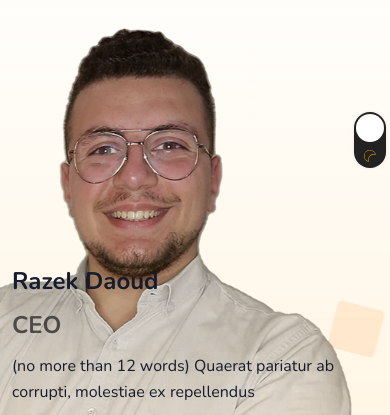
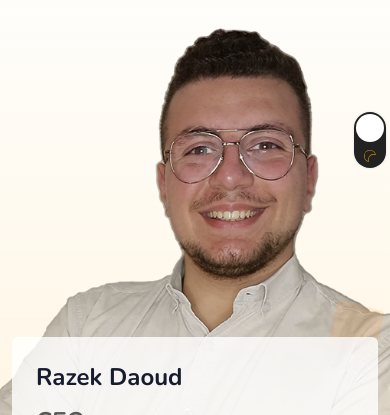
Before and after one commit to indomi8/RaizerTeamPortfolio, a plain HTML site: page index-razek.html in a window 390 px wide. Shown: the part 87-502 px from the top of the page. Drawn offline with nearby package versions, Linux system fonts and the light colour scheme.

Commit message:
finaly done evrt (razek-index)

```diff
--- a/index-razek.html
+++ b/index-razek.html
@@ -56,15 +56,15 @@
         <section class="md:h-screen py-36 heightvw relative flex items-center background-effect overflow-hidden
             before:content-[''] before:absolute before:-z-1 sm:before:-bottom-80 before:-bottom-40 before:right-36 before:left-0 before:mx-auto before:rounded-full before:bg-indigo-600 sm:before:w-[50rem] before:w-[30rem] sm:before:h-[50rem] before:h-[30rem]">
             <div class="container-fluid">
-                <div class="absolute inset-0 jarallax" data-jarallax data-speed="0.5" style="background: url('assets/images/personal/hero-overlay.png') top center;"></div>
+                <div class="absolute inset-0 jarallax" data-jarallax data-speed="0.5" style="background: url('assets/images/personal/hero-overlay.png') top center; background-size: cover; margin-right: -12rem;"></div>
             </div>
 
             <div class="container relative z-1">
                 <div class="grid grid-cols-1 mt-5">
-                    <div class="title-heading">
-                        <div class="grid md:grid-cols-12 mt-12">
+                    <div class="title-heading mt5rem">
+                        <div class="grid md:grid-cols-12 ">
                             <div class="lg:col-span-4 md:col-span-6 order-2 lg:order-1 mt-6 md:mt-0 relative">
-                                <div class="rounded-md lg:shadow-md lg:dark:shadow-gray-800 lg:absolute  lg:bg-white lg:dark:bg-slate-900 lg:p-6">
+                                <div class="rounded-md dark:bg-dark-trnsp lg:shadow-md lg:dark:shadow-gray-800 lg:absolute  lg:bg-white lg:dark:bg-slate-900 p-6">
                                     <h5 class="mb-3 text-2xl font-bold lg:text-black lg:dark:text-white">Razek Daoud</h5>
                                       <h5 class="mb-3 text-2xl font-bold dark:text-white text-title">CEO</h5>
                                     <p class="para-desc lg:text-slate-400 dark:text-white md:text-black mb-0">(no more than 12 words) Quaerat pariatur ab corrupti, molestiae ex repellendus</p>
```
Also changed, not shown: assets/css/tailwind.css.
